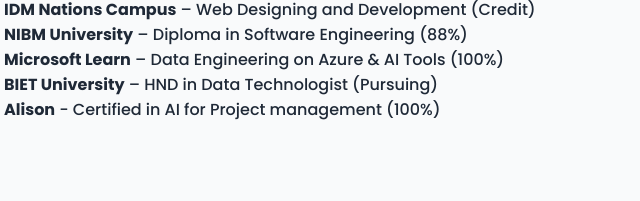
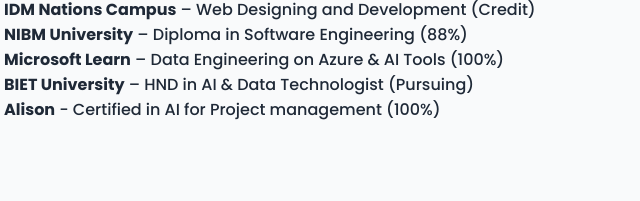
Before and after one commit to Kaneendran/MyResume, a plain HTML site: page index.html in a window 1280 px wide. Shown: the part 599-800 px from the top of the page, 118-758 px from the left. Drawn offline with nearby package versions, Linux system fonts and the light colour scheme.

Commit message:
Update index.html

```diff
--- a/index.html
+++ b/index.html
@@ -134,7 +134,7 @@
       <p><strong>IDM Nations Campus</strong> – Web Designing and Development (Credit)</p>
       <p><strong>NIBM University</strong> – Diploma in Software Engineering (88%)</p>
       <p><strong>Microsoft Learn</strong> – Data Engineering on Azure & AI Tools (100%)</p>
-      <p><strong>BIET University</strong> – HND in Data Technologist (Pursuing)</p>
+      <p><strong>BIET University</strong> – HND in AI & Data Technologist (Pursuing)</p>
       <p><strong>Alison</strong> - Certified in AI for Project management (100%)</p>
     </div>
   </section>
```
